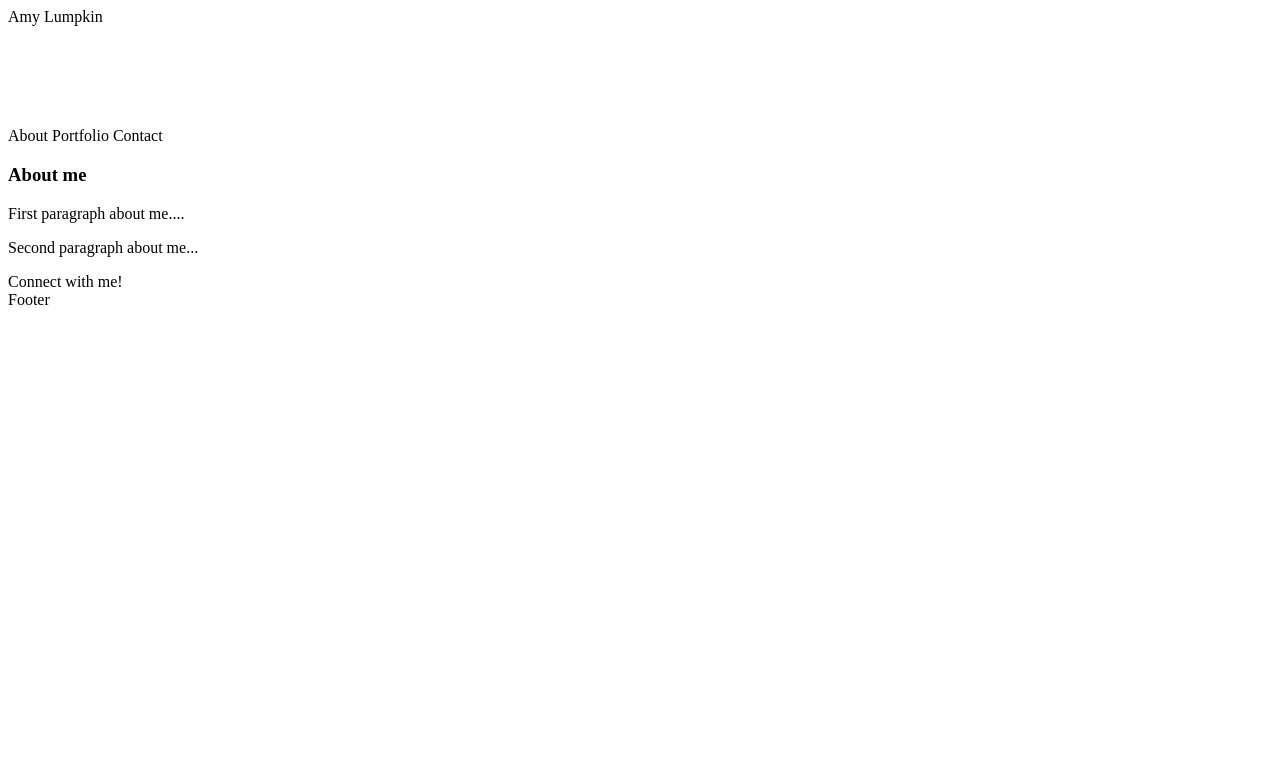
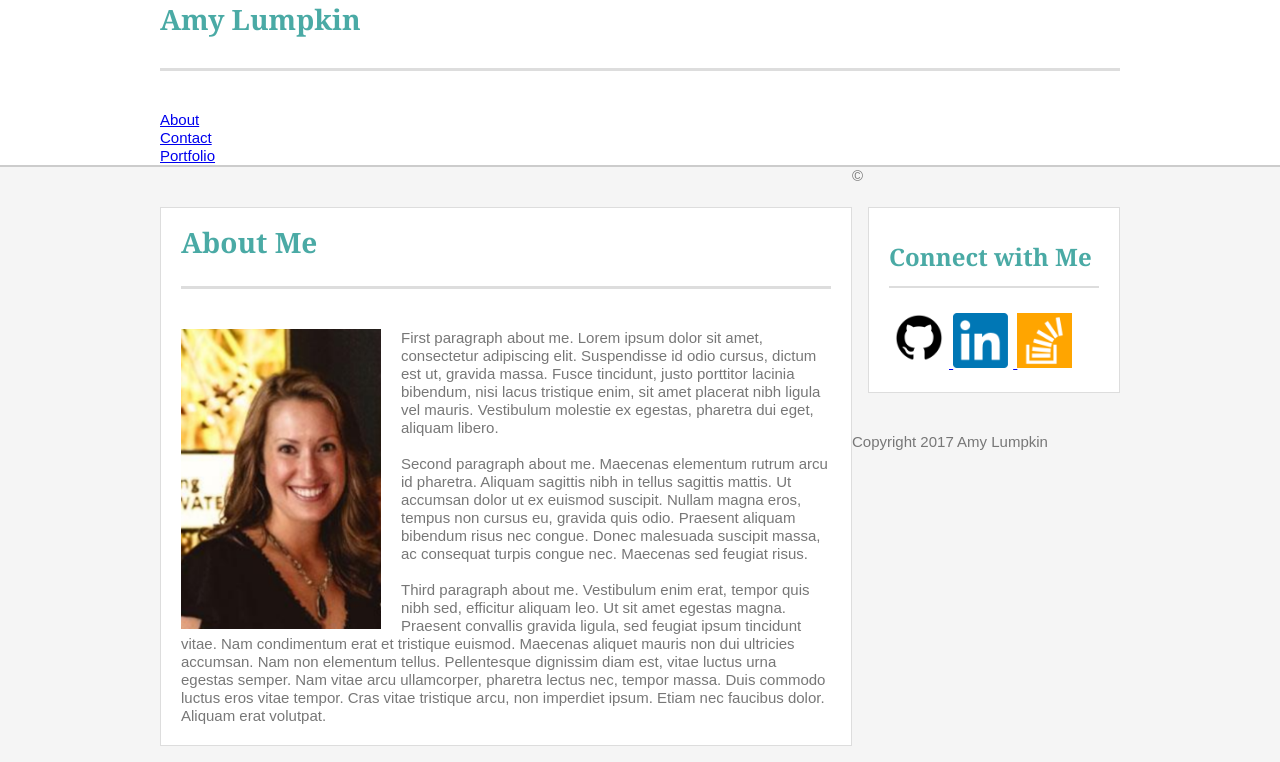
Before and after one commit to amylumpkin/Basic-Portfolio, a plain HTML site: page index.html in a window 1280 px wide. Drawn offline with Linux system fonts and the light colour scheme; files that its build step writes are made by us from their sources.

Commit message:
Second Commit

```diff
--- a/assets/css/reset.css
+++ b/assets/css/reset.css
@@ -1 +1,48 @@
-http://meyerweb.com/eric/tools/css/reset/reset.css
+/* http://meyerweb.com/eric/tools/css/reset/
+   v2.0 | 20110126
+   License: none (public domain)
+*/
+
+html, body, div, span, applet, object, iframe,
+h1, h2, h3, h4, h5, h6, p, blockquote, pre,
+a, abbr, acronym, address, big, cite, code,
+del, dfn, em, img, ins, kbd, q, s, samp,
+small, strike, strong, sub, sup, tt, var,
+b, u, i, center,
+dl, dt, dd, ol, ul, li,
+fieldset, form, label, legend,
+table, caption, tbody, tfoot, thead, tr, th, td,
+article, aside, canvas, details, embed,
+figure, figcaption, footer, header, hgroup,
+menu, nav, output, ruby, section, summary,
+time, mark, audio, video {
+	margin: 0;
+	padding: 0;
+	border: 0;
+	font-size: 100%;
+	font: inherit;
+	vertical-align: baseline;
+}
+/* HTML5 display-role reset for older browsers */
+article, aside, details, figcaption, figure,
+footer, header, hgroup, menu, nav, section {
+	display: block;
+}
+body {
+	line-height: 1;
+}
+ol, ul {
+	list-style: none;
+}
+blockquote, q {
+	quotes: none;
+}
+blockquote:before, blockquote:after,
+q:before, q:after {
+	content: '';
+	content: none;
+}
+table {
+	border-collapse: collapse;
+	border-spacing: 0;
+}
--- a/assets/css/style.css
+++ b/assets/css/style.css
@@ -1,56 +1,126 @@
-h1 {
-  color: #385623;
+/*
+Each of these CSS elements is associated with an HTML Element, Class, or ID.
+Flip between this CSS file and the HTML to see how things line up.
+Experiment with deleting lines of code from the CSS to see how it affects the webpage when you refresh in the browser.
+*/
+
+body {
+  padding: 0;
+  margin: 0;
+  background-color: #f5f5f5;
 }
 
-p {
-  color: #777777;
+header {
+  overflow: hidden;
+  width: 100%;
+  margin: 0 auto;
+  background: #ffffff;
+  border-bottom: 2px;
+  border-color: #cccccc;
+  border-style: solid;
 }
 
-article{
-  width: 650px;
-  float: left;
-  background-color: #ffffff;
+h1, h2 {
+  margin: 0;
+  color: #4aaaa5;
+  font-weight: bold;
+  font-family: 'Georgia', Times, Times New Roman, serif;
+
 }
 
-aside {
-  background-color: #ffffff;
+h1 {
+  padding: 5px 0 35px 0;
+  font-size: 28px;
+  width: 100%;
+  border-bottom: 3px;
+  border-color: #dddddd;
+  border-style: solid;
+  margin-bottom: 40px;
 }
 
-nav {
-  float:right;
+h2 {
+  font-size: 24px;
+  border-bottom: 2px;
+  border-color: #dddddd;
+  border-style: solid;
+  margin-bottom: 20px;
+  padding: 20px 0;
+}
+
+p, section {
+  color: #777777;
+  font-family: 'Arial', 'Helvetica Neue', Helvetica, sans-serif;
+  font-size: 15px;
+  line-height: 18px;
+}
+
+/*a {
+  color: #377F7C;
+}
+*/
+.container {
+  width: 960px;
+  margin: 0 auto;
+  clear: both;
+}
+
+#main-bio,
+#sidebar {
+  background-color: #ffffff;
+  border: 1px solid #ddd;
+  margin-top: 40px;
+  margin-bottom: 40px;
+  padding: 20px 20px;
+}
+
+#main-bio {
+  float: left;
+  width: 650px;
+}
+
+#sidebar {
+  width: 210px;
+  float: right;
+}
+
+#bio-image {
+  float: left;
+  width: 200px;
+  margin-right: 20px;
+
+#portfolio-image {}
+
+.button {
+  border-right: 1px;
+  float: right;
+  border-color: #aaaaaa;
+  border-style: solid;
+  padding: 0px 20px;
+  margin: 33px 0 0 0;
+}
+
+.header {
+  color: #ffffff;
+  background-color: #4aaaa5;
+  float: left;
+  padding: 20px;
+  margin-bottom: 0px;
+  width: auto;
+  border-bottom: 0px;
 }
 
 .clearfix::after {
-  content: "";
-  display: block;
-  clear: both;
-}
-
-.maincontentbox {
-  padding-top: 0px;
-  width: 960px;
-  margin: auto;
-}
-.namebox{
-    height: 12%;
-    font-size: 40px;
-    color: #ffffff;
-    background-color: #385623;
-    padding:3%;
-    float: left;
-}
-.section {
-  background-color:lightgrey;
-}
-
-.mainbox{
-  float:left;
-  width: 650px;
-  background-color: #ffffff;
-  border-color:#dddddd;
+Content: "";
+display: block;
+clear: both;
 }
 
 footer {
-  height:100px;
+  border-top: 10px;
+  border-style: solid;
+  border-color: #4aaaa5;
   background-color: #666666;
+  text-align: center;
+  padding: 20px;
+  font-size: 15px;
 }
--- a/index.html
+++ b/index.html
@@ -1,52 +1,62 @@
 <!DOCTYPE html>
-<html lang="en-us">
+<html lang="en">
+  <head>
+    <meta charset="UTF-8">
+    <title>About Me</title>
+    <link rel="stylesheet" type="text/css" href="assets/css/reset.css">
+    <link rel="stylesheet" type="text/css" href="assets/css/style.css">
+  </head>
 
-<link rel="stylesheet" type="text/css" href=style.css">
+  <body>
+  <header>
+    <div class="container clearfix">
+        <h1 class="header">Amy Lumpkin</h1>
 
-<head>
-  <meta charset-"UTF-8">
+        <section class="button"><a href="index.html">About</a></section>
+        <section class="button"><a href="contact.html">Contact</a></section>
+        <section class="button"><a href="portfolio.html">Portfolio</a></section>
 
-<title>Amy Lumpkin</title>
+    </div>
+    </header>
 
-</head>
+    <div class="container clearfix">
+      <section id="main-bio">
+        <h1>About Me</h1>
+        <img id="bio-image" src="assets/images/profile_pic.PNG" alt="Me">
+        <p>
+          First paragraph about me. Lorem ipsum dolor sit amet, consectetur adipiscing elit. Suspendisse id odio cursus, dictum est ut, gravida massa. Fusce tincidunt, justo porttitor lacinia bibendum, nisi lacus tristique enim, sit amet placerat nibh ligula vel mauris. Vestibulum molestie ex egestas, pharetra dui eget, aliquam libero.
+        </p>
+        <br>
+        <p>
+          Second paragraph about me. Maecenas elementum rutrum arcu id pharetra. Aliquam sagittis nibh in tellus sagittis mattis. Ut accumsan dolor ut ex euismod suscipit. Nullam magna eros, tempus non cursus eu, gravida quis odio. Praesent aliquam bibendum risus nec congue. Donec malesuada suscipit massa, ac consequat turpis congue nec. Maecenas sed feugiat risus.
+        </p>
+        <br>
+        <p>
+          Third paragraph about me. Vestibulum enim erat, tempor quis nibh sed, efficitur aliquam leo. Ut sit amet egestas magna. Praesent convallis gravida ligula, sed feugiat ipsum tincidunt vitae. Nam condimentum erat et tristique euismod. Maecenas aliquet mauris non dui ultricies accumsan. Nam non elementum tellus. Pellentesque dignissim diam est, vitae luctus urna egestas semper. Nam vitae arcu ullamcorper, pharetra lectus nec, tempor massa. Duis commodo luctus eros vitae tempor. Cras vitae tristique arcu, non imperdiet ipsum. Etiam nec faucibus dolor. Aliquam erat volutpat.
+        </p>
+      </section>
 
-<body>
-  <!-- Top Header  -->
-  <!-- Parent for Content Blocks -->
-  <div class="maincontentbox">
-    <div class="clearfix">
-    <!-- main content block -->
+      <section id="sidebar">
+        <h2>Connect with Me</h2>
+        <ul>
+          <a href="https://github.com/amylumpkin" target="_blank">
+          <img src="assets/images/github.png" alt="Github Icon" width="60px">
+          </a>
 
-  <section style="background-color:#ffffff">
-      <div class="namebox">Amy Lumpkin</div>
-     <!-- I want the div below to align to the bottom right of the clearfixed section -->
-     <nav style="margin-top:8%">About   Portfolio   Contact </nav>
-  </section>
+          <a href="https://www.linkedin.com/in/amy-lumpkin-429b2464/" target="_blank">
+          <img src="assets/images/linkedin.png" alt="LinkedIn Icon" width="60px">
+          </a>
 
-    <section>
-    <article>
-     <h1> About me</h1>
-     <p>First paragraph about me....</p>
+          <a href="https://stackoverflow.com/users/8786346/amy-lumpkin?tab=topactivity" target="_blank">
+          <img src="assets/images/stack.png" alt="StackOverflow Icon" width="55px">
+          </a>
+        </ul>
+      </section>
+    </div>
+  </body>
 
-     <p>Second paragraph about me...</p>
+  <footer>
+    <p>© Copyright 2017 Amy Lumpkin</p>
+  </footer>
 
-    </article>
-    <!-- side box for connect -->
-    <aside>
-      <nav style="background-color: #ffffff">Connect with me!</nav>
-    </aside>
-    </section>
-  </div>
-</section>
-
-  <!-- Copyright -->
-  <div class="clearfix">
-  <footer>
-    Footer
-  </footer>
-</div>
-</div>
-
-</body>
-
-</html>
+  </html>
```
Also changed, not shown: contact.html (+60 -0 lines), portfolio.html (+57 -0 lines), assets/images/city.jpeg (added), assets/images/food.jpeg (added), assets/images/github.png (renamed from assets/images/github image.png), assets/images/linkedin.png (renamed from assets/images/In-2CRev-128px-TM.png), assets/images/nature.jpeg (added), assets/images/nightlife.jpeg (added), assets/images/people.jpeg (added), assets/images/sports.jpeg (added), assets/images/stack.png (renamed from assets/images/stackoverflow image.png), 3 other files.
